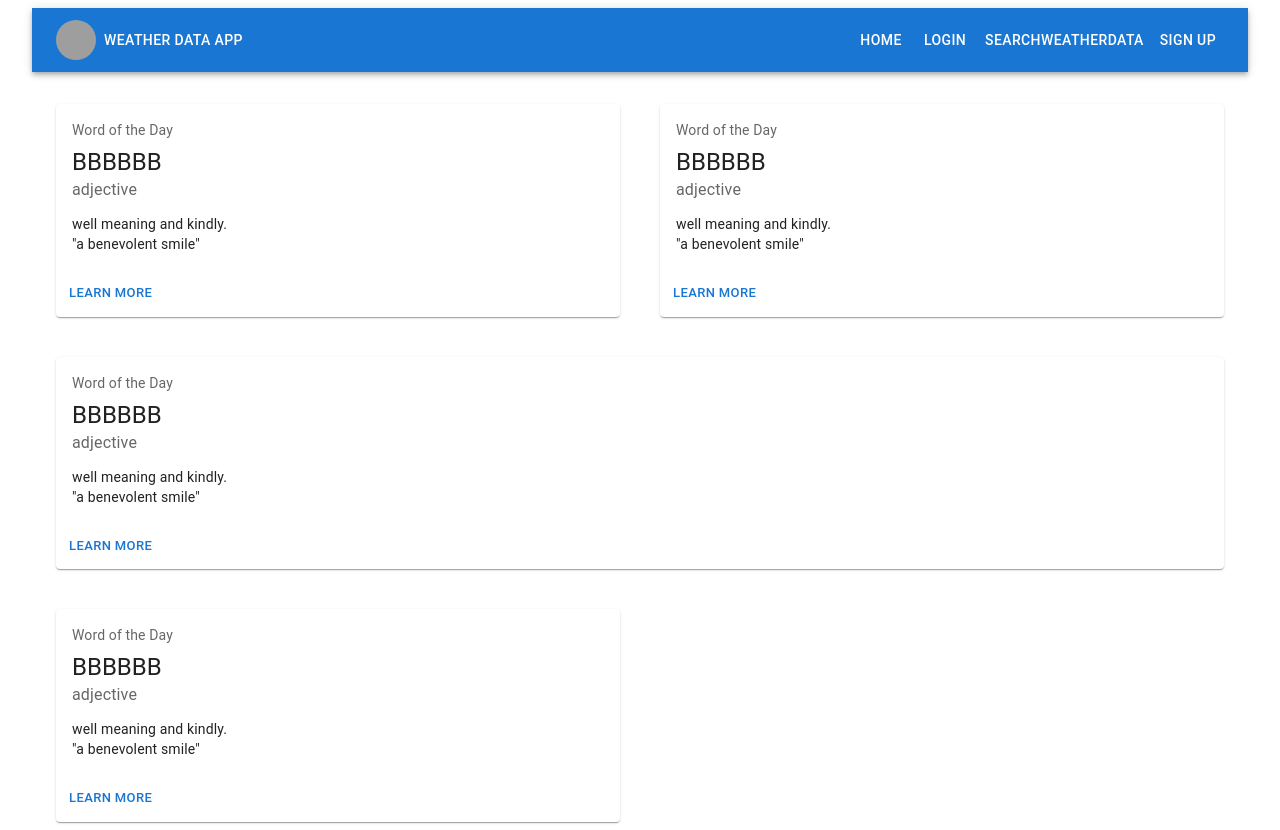
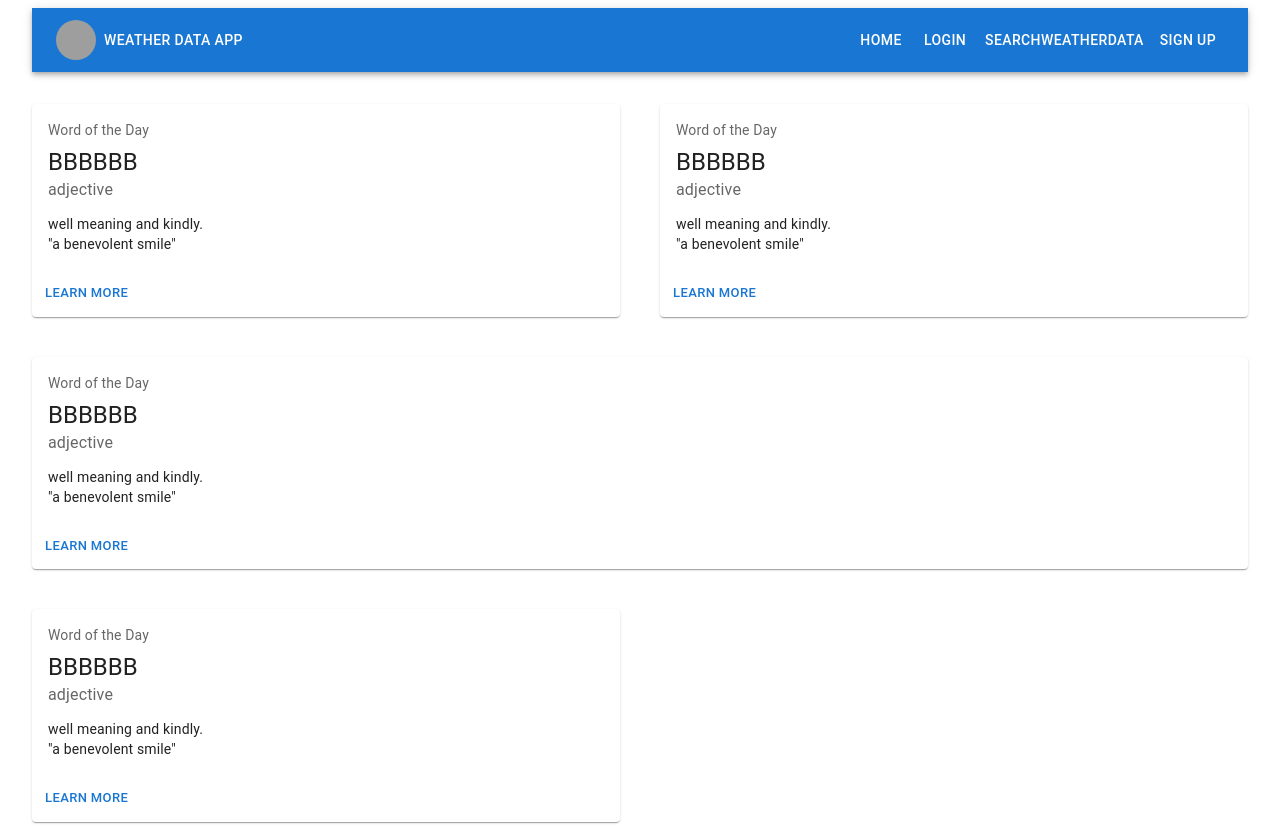
Before and after one commit to FIT-HNEE/ClientSide-WSData, a React (Create React App) app: page / in a window 1280 px wide. Built offline with nearby package versions, Linux system fonts and the light colour scheme; grey boxes are pictures that could not be loaded.

Commit message:
Update HomePage.tsx

```diff
--- a/src/pages/Home/HomePage.tsx
+++ b/src/pages/Home/HomePage.tsx
@@ -1,6 +1,5 @@
 import React, { Component } from 'react'
 import Grid from '@mui/material/Grid';
-import Container from '@mui/material/Container';
 import Card from '@mui/material/Card';
 import CardActions from '@mui/material/CardActions';
 import CardContent from '@mui/material/CardContent';
@@ -12,7 +11,7 @@ export default class HomePage extends Component {
 
     render() {
         return (
-            <Container maxWidth="xl">
+            <>
                 <Grid container spacing={5} >
 
                     <Grid item xs={12} sm={12} md={6} lg={6} xl={6}>
@@ -113,7 +112,7 @@ export default class HomePage extends Component {
 
                 </Grid>
 
-            </Container>
+            </>
         )
     }
 }
```
